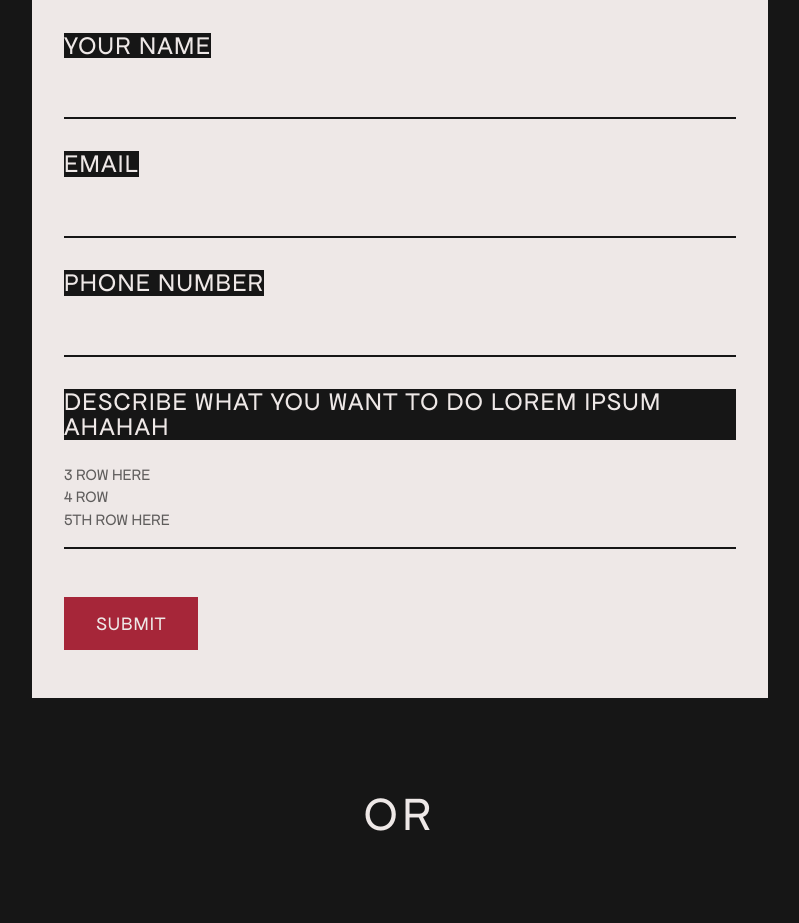
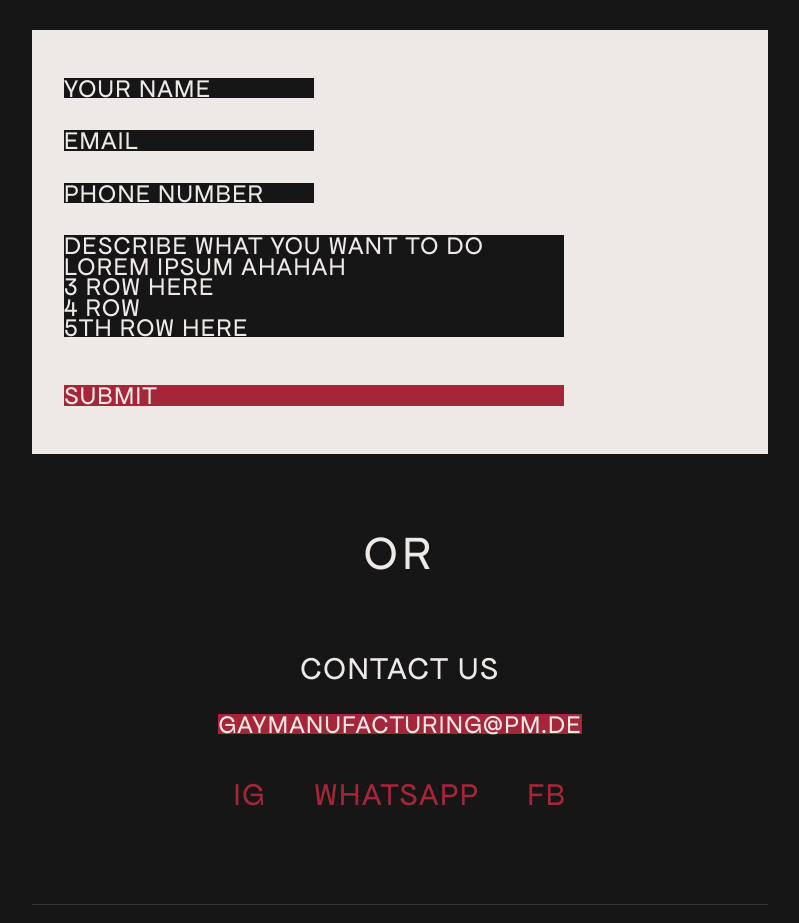
Before and after one commit to aar4i/Patterns-2.0, a React (Vite) app: page / in a window 1280 px wide. Shown: the part 2500-3423 px from the top of the page, without its empty margins (240-1039 px from the left). Built offline with nearby package versions, Linux system fonts and the light colour scheme.

Commit message:
Refine contact screen

```diff
--- a/src/components/Contact.jsx
+++ b/src/components/Contact.jsx
@@ -10,12 +10,33 @@ function Contact() {
     message: ''
   })
 
+  const [focusedField, setFocusedField] = useState(null)
+
   const handleInputChange = (e) => {
     const { name, value } = e.target
     setFormData(prev => ({
       ...prev,
       [name]: value
     }))
+  }
+
+  const handleFieldClick = (fieldName) => {
+    setFocusedField(fieldName)
+    // Фокусируем input после клика
+    setTimeout(() => {
+      const input = document.querySelector(`input[name="${fieldName}"], textarea[name="${fieldName}"]`)
+      if (input) input.focus()
+    }, 100)
+  }
+
+  const handleFocus = (fieldName) => {
+    setFocusedField(fieldName)
+  }
+
+  const handleBlur = (fieldName) => {
+    if (!formData[fieldName]) {
+      setFocusedField(null)
+    }
   }
 
   const handleSubmit = (e) => {
@@ -37,43 +58,83 @@ function Contact() {
           <div className="contact-form-section">
             <form onSubmit={handleSubmit} className="contact-form">
               <div className="form-field">
-                <div className="field-label">YOUR NAME</div>
+                <div
+                  className={`field-label ${focusedField === 'name' || formData.name ? 'focused' : ''}`}
+                  onClick={() => handleFieldClick('name')}
+                >
+                  {!(focusedField === 'name' || formData.name) && 'YOUR NAME'}
                   <input
                     type="text"
                     name="name"
                     value={formData.name}
                     onChange={handleInputChange}
+                    onFocus={() => handleFocus('name')}
+                    onBlur={() => handleBlur('name')}
                     required
+                    style={{ display: focusedField === 'name' || formData.name ? 'block' : 'none' }}
                   />
+                </div>
               </div>
 
               <div className="form-field">
-                <div className="field-label">EMAIL</div>
+                <div
+                  className={`field-label ${focusedField === 'email' || formData.email ? 'focused' : ''}`}
+                  onClick={() => handleFieldClick('email')}
+                >
+                  {!(focusedField === 'email' || formData.email) && 'EMAIL'}
                   <input
                     type="email"
                     name="email"
                     value={formData.email}
                     onChange={handleInputChange}
+                    onFocus={() => handleFocus('email')}
+                    onBlur={() => handleBlur('email')}
                     required
+                    style={{ display: focusedField === 'email' || formData.email ? 'block' : 'none' }}
                   />
+                </div>
               </div>
 
               <div className="form-field">
-                <div className="field-label">PHONE NUMBER</div>
+                <div
+                  className={`field-label ${focusedField === 'phone' || formData.phone ? 'focused' : ''}`}
+                  onClick={() => handleFieldClick('phone')}
+                >
+                  {!(focusedField === 'phone' || formData.phone) && 'PHONE NUMBER'}
                   <input
                     type="tel"
                     name="phone"
                     value={formData.phone}
                     onChange={handleInputChange}
+                    onFocus={() => handleFocus('phone')}
+                    onBlur={() => handleBlur('phone')}
+                    style={{ display: focusedField === 'phone' || formData.phone ? 'block' : 'none' }}
                   />
+                </div>
               </div>
 
               <div className="form-field">
-                <div className="field-label">DESCRIBE WHAT YOU WANT TO DO LOREM IPSUM AHAHAH</div>
-                <div className="textarea-placeholder">
+                <div
+                  className={`field-label textarea-field ${focusedField === 'message' || formData.message ? 'focused' : ''}`}
+                  onClick={() => handleFieldClick('message')}
+                >
+                  {!(focusedField === 'message' || formData.message) && (
+                    <div className="textarea-content">
+                      DESCRIBE WHAT YOU WANT TO DO LOREM IPSUM AHAHAH<br />
                       3 ROW HERE<br />
                       4 ROW<br />
                       5TH ROW HERE
+                    </div>
+                  )}
+                  <textarea
+                    name="message"
+                    value={formData.message}
+                    onChange={handleInputChange}
+                    onFocus={() => handleFocus('message')}
+                    onBlur={() => handleBlur('message')}
+                    rows="4"
+                    style={{ display: focusedField === 'message' || formData.message ? 'block' : 'none' }}
+                  />
                 </div>
               </div>
 
--- a/src/styles/Contact.css
+++ b/src/styles/Contact.css
@@ -46,49 +46,104 @@
   font-weight: 400;
   letter-spacing: 0.05em;
   font-family: var(--font-primary);
-  display: inline-block;
-  width: fit-content;
-  line-height: 1;
+  display: block;
+  width: 100%;
+  max-width: 250px; /* Половина ширины для обычных полей */
+  line-height: 0.8; /* Максимально плотная высота строки */
+  cursor: pointer;
+  transition: all 0.3s ease;
+  position: relative;
+  text-transform: uppercase;
+}
+
+.field-label.focused {
+  padding: 0;
+  width: 100%;
+  max-width: 250px; /* Половина ширины для обычных полей */
+  display: block;
+}
+
+.textarea-field {
+  padding: 0;
+  line-height: 0.8; /* Максимально плотная высота строки */
+  display: block;
+  width: 100%;
+  max-width: 500px; /* Полная ширина для поля описания */
+}
+
+.textarea-field.focused {
+  padding: 0;
+  width: 100%;
+  max-width: 500px; /* Полная ширина для поля описания */
+  display: block;
+  min-height: 120px;
+}
+
+.textarea-content {
+  line-height: 0.8; /* Максимально плотная высота строки для многострочного текста */
 }
 
 .form-field input {
   border: none;
-  border-bottom: 2px solid var(--text-inverse);
   background: transparent;
-  padding: 1rem 0;
-  font-size: 1.1rem;
+  padding: 0;
+  font-size: clamp(1.2rem, 3vw, 1.6rem);
   font-weight: 400;
-  color: var(--text-inverse);
+  color: var(--text-primary);
   font-family: var(--font-primary);
+  width: 100%;
+  display: none;
+  outline: none;
+  letter-spacing: 0.05em;
+  line-height: 0.8; /* Точно такой же как у field-label */
+  text-transform: uppercase;
+  height: calc(clamp(1.2rem, 3vw, 1.6rem) * 0.8); /* Принудительная высота */
+  box-sizing: border-box;
 }
 
-.form-field input:focus {
+.form-field textarea {
+  border: none;
+  background: transparent;
+  padding: 0;
+  font-size: clamp(1.2rem, 3vw, 1.6rem);
+  font-weight: 400;
+  color: var(--text-primary);
+  font-family: var(--font-primary);
+  width: 100%;
+  display: none;
   outline: none;
-  border-bottom-color: var(--accent-primary);
+  resize: none;
+  letter-spacing: 0.05em;
+  line-height: 0.8;
+  text-transform: uppercase;
+  box-sizing: border-box;
 }
 
-.textarea-placeholder {
-  border-bottom: 2px solid var(--text-inverse);
-  padding: 1rem 0;
-  min-height: 80px;
-  font-size: 1rem;
-  color: rgba(0, 0, 0, 0.6);
-  font-family: var(--font-primary);
-  line-height: 1.4;
+.form-field textarea {
+  line-height: 0.8; /* Максимально плотная высота строки */
+}
+
+.textarea-field textarea {
+  min-height: 120px; /* Фиксированная высота только для большого поля */
 }
 
 .submit-button {
   background-color: var(--accent-primary);
   color: var(--text-secondary);
   border: none;
-  padding: 1rem 2rem;
-  font-size: 1.2rem;
+  padding: 0;
+  font-size: clamp(1.2rem, 3vw, 1.6rem);
   font-weight: 400;
   letter-spacing: 0.05em;
   font-family: var(--font-primary);
   cursor: pointer;
-  width: fit-content;
+  width: 100%;
+  max-width: 500px; /* Ширина как у поля описания */
   margin-top: 1rem;
+  text-transform: uppercase;
+  line-height: 0.8; /* Максимально плотная высота строки */
+  display: block;
+  text-align: left;
 }
 
 .submit-button:hover {
@@ -107,6 +162,8 @@
   color: var(--text-primary);
   letter-spacing: 0.1em;
   font-family: var(--font-primary);
+  text-transform: uppercase;
+  line-height: 0.8; /* Максимально плотная высота строки */
 }
 
 /* Контактная информация */
@@ -124,6 +181,8 @@
   color: var(--text-primary);
   letter-spacing: 0.05em;
   font-family: var(--font-primary);
+  text-transform: uppercase;
+  line-height: 0.8; /* Максимально плотная высота строки */
 }
 
 .contact-email {
@@ -134,7 +193,8 @@
   font-weight: 400;
   letter-spacing: 0.05em;
   font-family: var(--font-primary);
-  line-height: 1;
+  line-height: 0.8; /* Максимально плотная высота строки */
+  text-transform: uppercase;
 }
 
 .contact-social {
@@ -151,6 +211,8 @@
   letter-spacing: 0.05em;
   font-family: var(--font-primary);
   transition: var(--transition);
+  text-transform: uppercase;
+  line-height: 0.8; /* Максимально плотная высота строки */
 }
 
 .social-link:hover {
@@ -196,12 +258,20 @@
 
   .field-label {
     font-size: clamp(1rem, 2.5vw, 1.3rem);
-    padding: 0.4rem 0.8rem;
+    max-width: 400px;
   }
 
-  .form-field input {
-    padding: 0.8rem 0;
-    font-size: 1rem;
+  .field-label.focused {
+    max-width: 400px;
+  }
+
+  .form-field input,
+  .form-field textarea {
+    font-size: clamp(1rem, 2.5vw, 1.3rem);
+  }
+
+  .textarea-field.focused {
+    min-height: 100px;
   }
 }
 
@@ -225,12 +295,15 @@
 
   .field-label {
     font-size: clamp(0.9rem, 2vw, 1.1rem);
-    padding: 0.3rem 0.6rem;
   }
 
-  .form-field input {
-    padding: 0.7rem 0;
-    font-size: 0.9rem;
+  .form-field input,
+  .form-field textarea {
+    font-size: clamp(0.9rem, 2vw, 1.1rem);
+  }
+
+  .textarea-field.focused {
+    min-height: 90px;
   }
 
   .contact-footer {
```
Also changed, not shown: src/styles/Services.css (+3 -128 lines). Lines whose indentation alone changed are shown as unchanged.
